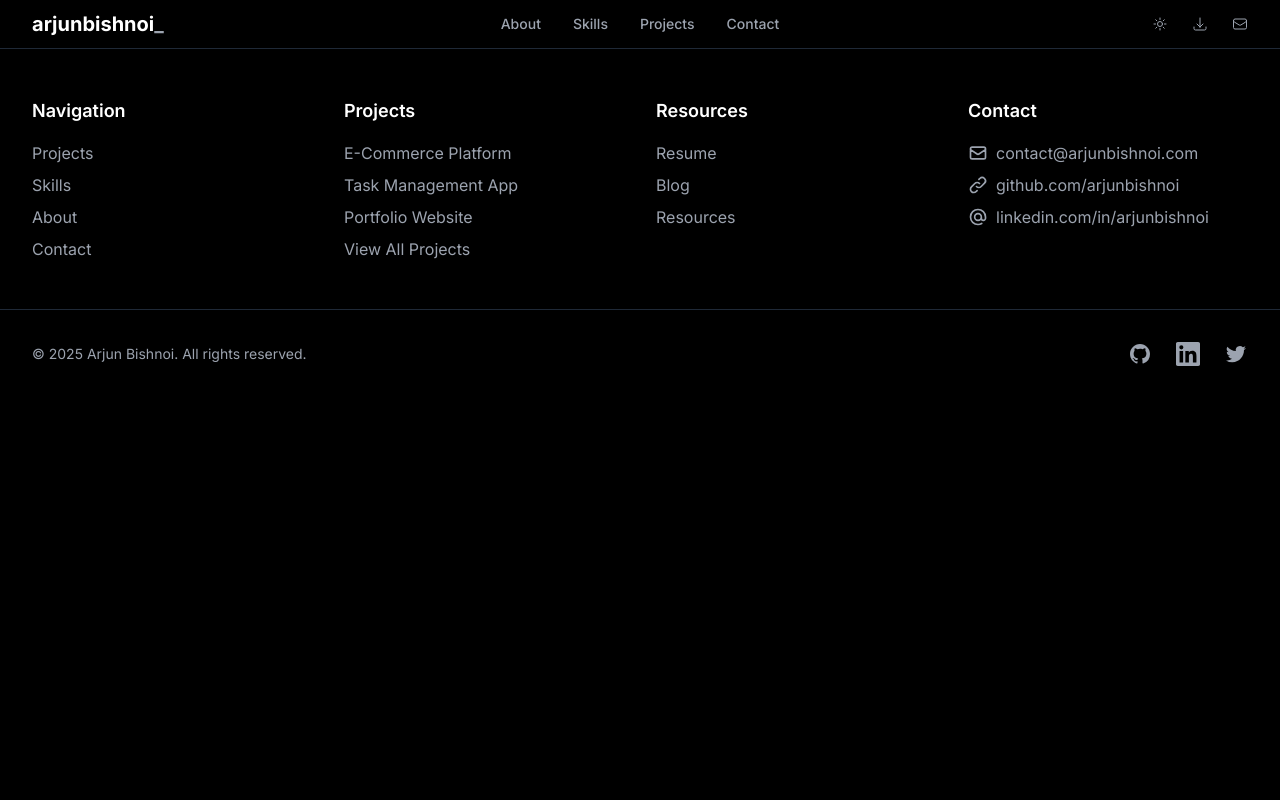
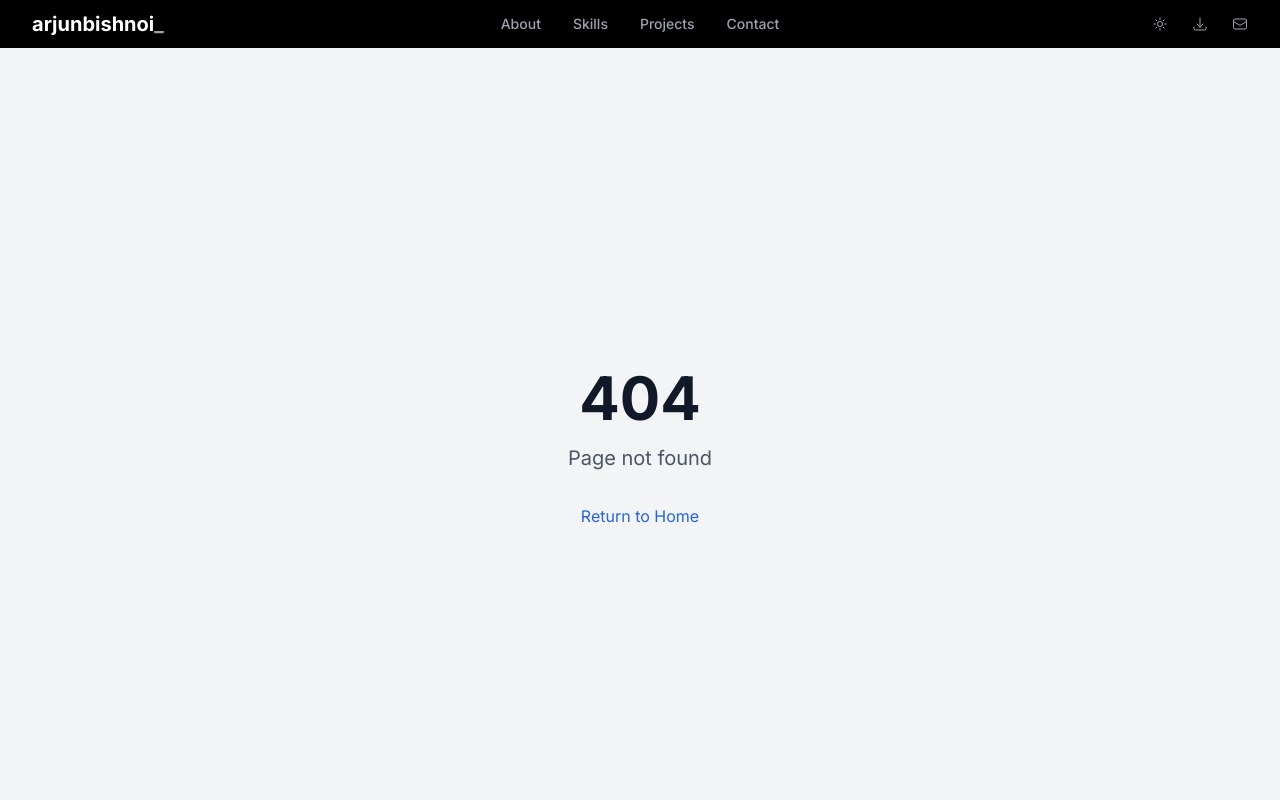
Before and after one commit to arjunbishnoi/arjunbishnoi.com, a Nuxt app: page /404 in a window 1280 px wide. Shown: the top 800 px of the page. Built offline with nearby package versions, Linux system fonts and the light colour scheme.

Commit message:
Update Nuxt configuration for prerendering, add 200 and 404 error pages with custom layouts and metadata.

```diff
--- a/nuxt.config.ts
+++ b/nuxt.config.ts
@@ -31,8 +31,13 @@ export default defineNuxtConfig({
   ssr: true,
   nitro: {
     prerender: {
-      routes: ['/404.html', '/200.html']
+      crawlLinks: true,
+      routes: ['/'],
+      ignore: ['/404.html', '/200.html']
     }
+  },
+  experimental: {
+    payloadExtraction: false
   },
   compatibilityDate: '2025-03-12'
 })
--- /dev/null
+++ b/pages/200.vue
@@ -0,0 +1,17 @@
+<template>
+  <div class="min-h-screen flex items-center justify-center bg-gray-100">
+    <div class="text-center">
+      <h1 class="text-6xl font-bold text-gray-900 mb-4">200</h1>
+      <p class="text-xl text-gray-600 mb-8">Page loaded successfully</p>
+      <NuxtLink to="/" class="text-blue-600 hover:text-blue-800">
+        Return to Home
+      </NuxtLink>
+    </div>
+  </div>
+</template>
+
+<script setup lang="ts">
+definePageMeta({
+  layout: 'default'
+})
+</script>
--- /dev/null
+++ b/pages/404.vue
@@ -0,0 +1,22 @@
+<template>
+  <div class="min-h-screen flex items-center justify-center bg-gray-100">
+    <div class="text-center">
+      <h1 class="text-6xl font-bold text-gray-900 mb-4">404</h1>
+      <p class="text-xl text-gray-600 mb-8">Page not found</p>
+      <NuxtLink to="/" class="text-blue-600 hover:text-blue-800">
+        Return to Home
+      </NuxtLink>
+    </div>
+  </div>
+</template>
+
+<script setup lang="ts">
+definePageMeta({
+  layout: 'default',
+  name: 'error'
+})
+
+useHead({
+  title: '404 - Page Not Found'
+})
+</script>
```
